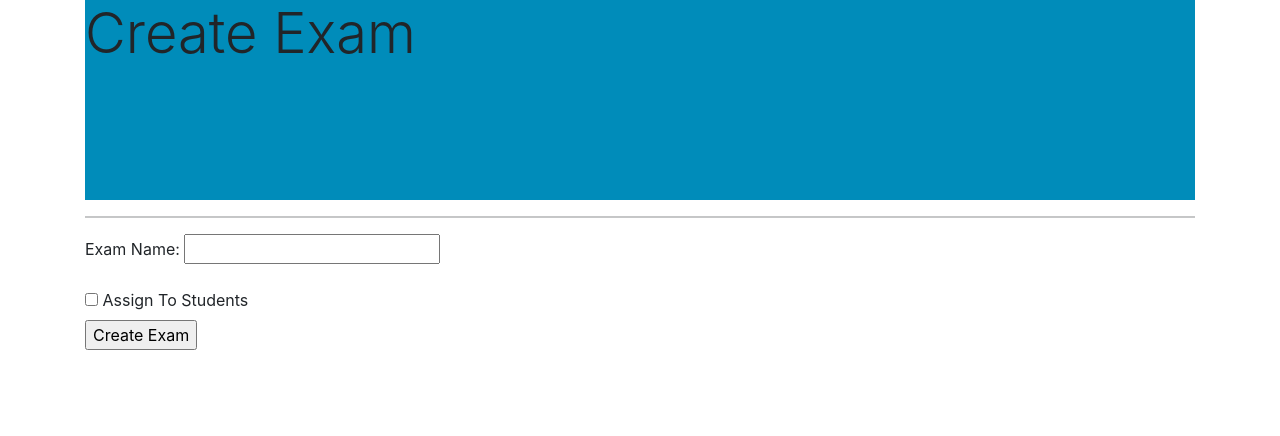
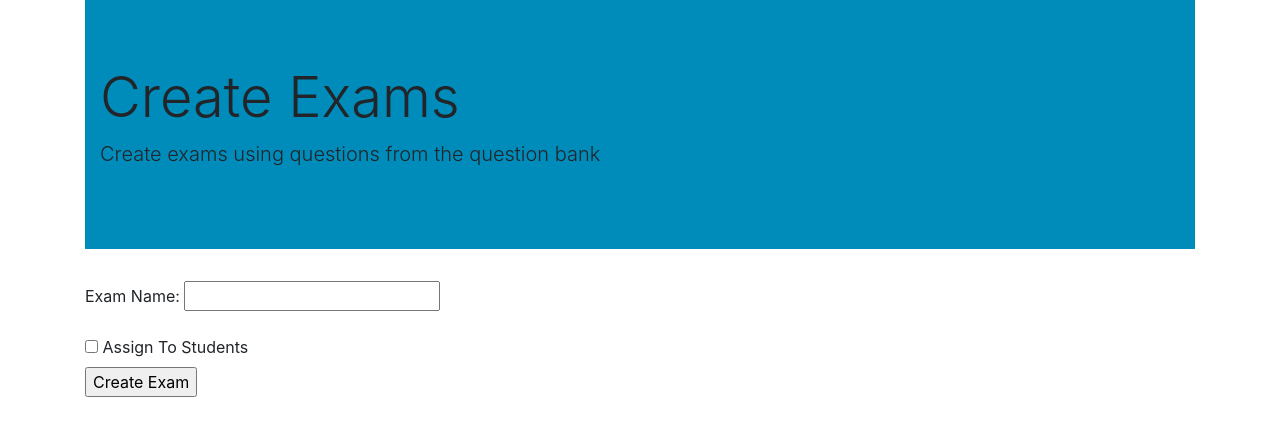
Before and after one commit to Mehakpreet21/OnlineGrading-1, a Django app: template exam/templates/exam/exam/add.html in a window 1280 px wide. Shown: the top 436 px of the page. Run offline with Django 4.2, Linux system fonts and the light colour scheme; the template is opened without the code that fills it, so the values that code supplies are empty; some libraries are stand-ins or nearby versions.

Commit message:
Prettified Create Exam

```diff
--- a/exam/templates/exam/exam/add.html
+++ b/exam/templates/exam/exam/add.html
@@ -2,16 +2,18 @@
 
 
 {% block content %}
-
-<link rel="stylesheet" href="https://stackpath.bootstrapcdn.com/bootstrap/4.3.1/css/bootstrap.min.css" integrity="sha384-ggOyR0iXCbMQv3Xipma34MD+dH/1fQ784/j6cY/iJTQUOhcWr7x9JvoRxT2MZw1T" crossorigin="anonymous">
-
-
-<div style = "height:200px; background-color:#008CBA;">
-<h1 class = display-4>Create Exam</h1>
-</div>
-
-
-<hr class="solid">
+<head>
+    <meta charset="utf-8">
+    <title>Create Exam</title>
+    <link rel="stylesheet" href="https://stackpath.bootstrapcdn.com/bootstrap/4.3.1/css/bootstrap.min.css" integrity="sha384-ggOyR0iXCbMQv3Xipma34MD+dH/1fQ784/j6cY/iJTQUOhcWr7x9JvoRxT2MZw1T" crossorigin="anonymous">
+  </head>
+  <body>
+    <div class="jumbotron jumbotron-fluid" style="background-color: #008CBA;">
+      <div class="container">
+        <h1 class="display-4">Create Exams </h1>
+        <p class="lead">Create exams using questions from the question bank</p>
+      </div>
+    </div>
 
 
 <form method="post">
```
Also changed, not shown: exam/migrations/0001_initial.py (added).
